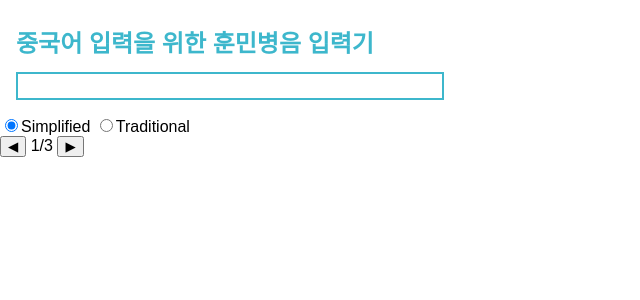
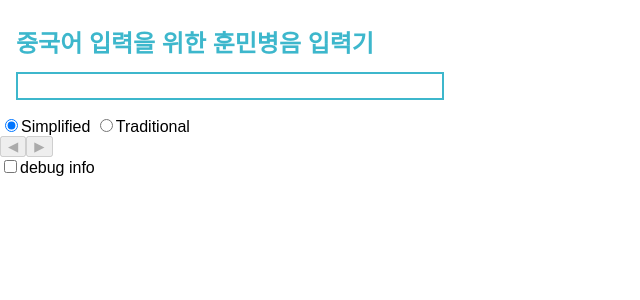
Before and after one commit to j2arlove/HunminChina, a React (Create React App) app in the folder hunmin/: page / in a window 1280 px wide. Shown: the top 300 px of the page, without its empty margins (0-640 px from the left). Built offline with nearby package versions, Linux system fonts and the light colour scheme.

Commit message:
fix: pagination

```diff
--- a/hunmin/src/App.js
+++ b/hunmin/src/App.js
@@ -7,9 +7,10 @@ import Sentences from "./Sentences";
 import combineOldHangul from "./constants/combineOldHangul";
 import keyCode from "./constants/keyCode";
 import keyCodeWithShift from "./constants/keyCodeWithShift";
-//import keyToIntonation from "./constants/keyToIntonation";
 import nonUnicodeToUnicode from "./constants/nonUnicodeToUnicode";
 import specialCharacters from "./constants/specialCharacters";
+
+window.document.title = "훈민병음 입력기";
 
 class App extends Component {
   state = {
@@ -26,7 +27,10 @@ class App extends Component {
       states: [], // state 히스토리
       combinedHangul: ""
     },
+    requestOffset: 0,
+    requestCount: 10,
     jamoResponse: [],
+    responseCount: 0,
     intonations: [],
     debug: false
   };
@@ -68,6 +72,8 @@ class App extends Component {
       this.setState({ intonations: intonations }, () => {
         this.searchByJamo();
       });
+    } else if (pressedKey === "esc") {
+      this.finishCharacter(); //화살표키 살릴 방법 있나요??
     } else if (pressedKey !== null) {
       this.state.states[this.state.state](pressedKey);
     }
@@ -147,19 +153,19 @@ class App extends Component {
     if (!searchParam || searchParam.length <= 1) return;
 
     const serverIp = '54.180.81.102';
-    const localIp = 'localhost';
+    //const localIp = 'localhost';
 
     const url =
       this.state.intonations.length === 0
-        ? `http://${localIp}:50000/search/jamo/${searchParam}`
-        : `http://${localIp}:50000/search/jamo_intonation/${searchParam}/${this.state.intonations.join(
+        ? `http://${serverIp}:50000/search/jamo/${searchParam}/${this.state.requestOffset}/${this.state.requestCount}`
+        : `http://${serverIp}:50000/search/jamo_intonation/${searchParam}/${this.state.intonations.join(
             ","
-          )}`;
+          )}/${this.state.requestOffset}/${this.state.requestCount}`;
 
     axios.get(url).then(response => {
-      console.log(response.data);
       this.setState({
-        jamoResponse: response.data
+        jamoResponse: response.data.candidates,
+        responseCount: response.data.count,
       });
     });
   };
@@ -170,19 +176,14 @@ class App extends Component {
     if (!searchParam || searchParam.length <= 1) return;
 
     const serverIp = '54.180.81.102';
-    const localIp = 'localhost';
+    //const localIp = 'localhost';
 
-    const url =
-      this.state.intonations.length === 0
-        ? `http://${localIp}:50000/search/hunmin/${searchParam}`
-        : `http://${localIp}:50000/search/hunmin_intonation/${searchParam}/${this.state.intonations.join(
-            ","
-          )}`;
+    const url = `http://${serverIp}:50000/search/hunmin/${searchParam}`;
 
     axios.get(url).then(response => {
       console.log(response.data);
       this.setState({
-        jamoResponse: response.data
+        jamoResponse: response.data.candidates
       });
     });
   };
@@ -250,7 +251,10 @@ class App extends Component {
         states: [],
         combinedHangul: ""
       },
+      requestOffset: 0,
+      requestCount: 10,
       jamoResponse: [],
+      responseCount: 0,
       intonations: [],
       typedSentences: [...this.state.typedSentences, this.state.typingSentence],
       typingSentence: ""
@@ -566,7 +570,10 @@ class App extends Component {
         states: [],
         combinedHangul: ""
       },
+      requestOffset: 0,
+      requestCount: 10,
       jamoResponse: [],
+      responseCount: 0,
       intonations: [],
       typingSentence: typingSentence
     });
@@ -608,8 +615,8 @@ class App extends Component {
           {typedCharacters}
           <div className="typing-character">{currentCharacter}</div>
         </div>
+        {/*
         <div>
-          {/*}
           성조: {this.state.intonations.join(", ")}
           <button
             onClick={() => {
@@ -620,15 +627,48 @@ class App extends Component {
           >
             성조 지우기
           </button>
+        </div>
           */}
-        </div>
         <Candidates
           candidates={this.state.jamoResponse}
           finishSearch={this.finishSearch}
         />
+        <label>
+          <button
+            disabled={this.state.requestOffset === 0 || this.state.responseCount === 0}
+            onClick={() => {
+              this.setState({
+                requestOffset: this.state.requestOffset >= this.state.requestCount ? this.state.requestOffset - this.state.requestCount : 0,
+              }, () => {
+                this.searchByJamo();
+              });
+            }}>
+            ◀
+          </button>
+          {this.state.responseCount > 0 ? (
+            <React.Fragment>
+              &nbsp;
+              {Math.floor(this.state.requestOffset / this.state.requestCount) + 1}
+              /
+              {Math.ceil(this.state.responseCount / this.state.requestCount)}
+              &nbsp;
+            </React.Fragment>
+          ) : null}
+          <button
+            disabled={this.state.requestOffset >= this.state.responseCount - this.state.requestCount  || this.state.responseCount === 0}
+            onClick={() =>{
+              this.setState({
+                requestOffset: this.state.requestOffset + this.state.requestCount,
+              }, () => {
+                this.searchByJamo();
+              });
+            }}
+          >
+            ▶
+          </button>
+        </label>
         <br/>
         <Sentences typedSentences={this.state.typedSentences} />
-        {/* 디버그 정보
         <label>
           <input
             type="checkbox"
@@ -645,7 +685,7 @@ class App extends Component {
             <div className="status">State: {this.state.state}</div>
             <div className="debug">TypedJamos: {this.typedJamos()}</div>
           </React.Fragment>
-        ) : null} */}
+        ) : null}
       </div>
     );
   }
--- a/hunmin/src/Candidates.js
+++ b/hunmin/src/Candidates.js
@@ -5,8 +5,6 @@ import "./Candidates.css";
 class Candidates extends Component {
   state = {
     renderMode: "simplified",
-    currentPage: 1,
-    endPage: 3
   };
 
   render() {
@@ -71,39 +69,10 @@ class Candidates extends Component {
       </div>
     );
 
-    //추가한 부분이나 실패
-    // 1. 후보군이 나온 후 버튼이 생성되었으면 좋겠음
-    // 2. 최종 페이지 번호를 받아 오지 못함
-    // 3. 이것에 따른 페이지 번호를 스트링으로 서버에 보내야 하므로... 여기서 하는게 아닐 수 있음
-    const pageButton = (
-    //  endPage = this.props.candidates.page;
-
-      <div>
-          <button
-            onClick={() => {
-              if (this.state.currentPage > 1) this.state.currentPage--;
-              else this.setState({ currentPage: 1 });
-              console.log(this.state.currentPage)
-            }}>
-            ◀
-          </button>&nbsp;{this.state.currentPage}/{this.state.endPage}&nbsp;
-          <button
-            onClick={() =>{
-              if (this.state.currentPage < this.state.endPage) this.state.currentPage++;
-              else this.state.currentPage = this.state.endPage;
-              console.log(this.state.currentPage)
-            }}
-          >
-            ▶
-          </button>
-      </div>
-    );
-
     return (
       <div className="candidates-wrapper">
         <div className="candidates-option">{renderModeSelector}</div>
         <div className="candidates">{candidates}</div>
-        <div>{pageButton}</div>
       </div>
     );
   }
--- a/hunmin/src/constants/keyCode.js
+++ b/hunmin/src/constants/keyCode.js
@@ -29,6 +29,7 @@ export default {
   16: "shift",
   8: "backspace",
   13: "enter",
+  27: "esc",
   32: "space bar",
   37: "left arrow",
   38: "up arrow",
--- a/hunmin/src/constants/keyToIntonation.js
+++ b/hunmin/src/constants/keyToIntonation.js
@@ -1,6 +1,8 @@
+/*
 export default {
   "right arrow": 1,
   "up arrow": 2,
   "left arrow": 3,
   "down arrow": 4
 };
+*/
```
Also changed, not shown: 2 other files (tests, documents, lock files or other folders).
